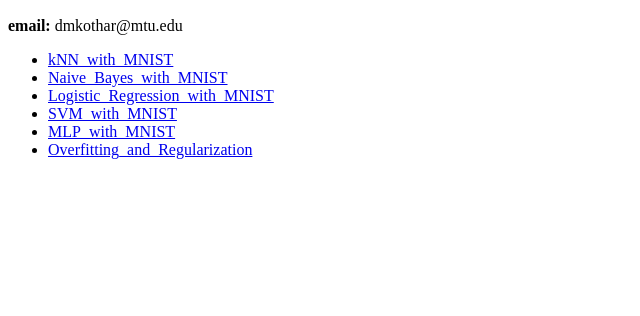
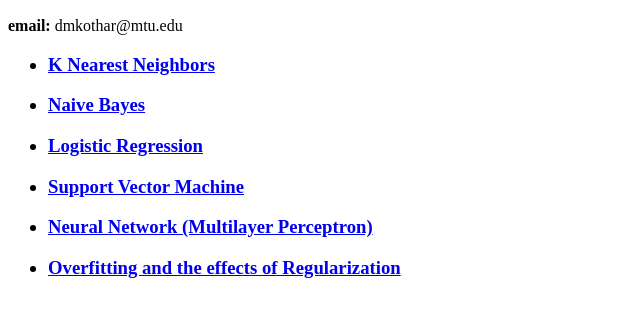
Before and after one commit to dmkothari/Machine-Learning-Projects, a plain HTML site: page index.html in a window 1280 px wide. Shown: the part 110-426 px from the top of the page, without its empty margins (0-640 px from the left). Drawn offline with Linux system fonts and the light colour scheme.

Commit message:
Update index.html

```diff
--- a/index.html
+++ b/index.html
@@ -13,12 +13,12 @@
 
 	<nav>
 		<ul>
-			<li><a href="kNN_with_MNIST.html">kNN_with_MNIST</a></li>
-			<li><a href="Naive_Bayes_with_MNIST.html">Naive_Bayes_with_MNIST</a></li>
-			<li><a href="Logistic_Regression_with_MNIST.html">Logistic_Regression_with_MNIST</a></li>
-			<li><a href="SVM_with_MNIST.html">SVM_with_MNIST</a></li>
-			<li><a href="MLP_with_MNIST.html">MLP_with_MNIST</a></li>
-			<li><a href="Overfitting_and_Reg.html">Overfitting_and_Regularization</a></li>
+			<p><h3><li><a href="kNN_with_MNIST.html">K Nearest Neighbors</a></li></p></h3>
+			<p><h3><li><a href="Naive_Bayes_with_MNIST.html">Naive Bayes</a></li></p></h3>
+			<p><h3><li><a href="Logistic_Regression_with_MNIST.html">Logistic Regression</a></li></p></h3>
+			<p><h3><li><a href="SVM_with_MNIST.html">Support Vector Machine</a></li></p></h3>
+			<p><h3><li><a href="MLP_with_MNIST.html">Neural Network (Multilayer Perceptron)</a></li></p></h3>
+			<p><h3><li><a href="Overfitting_and_Reg.html">Overfitting and the effects of Regularization</a></li></p></h3>
 		</ul>
 	</nav>
 </header>
```
